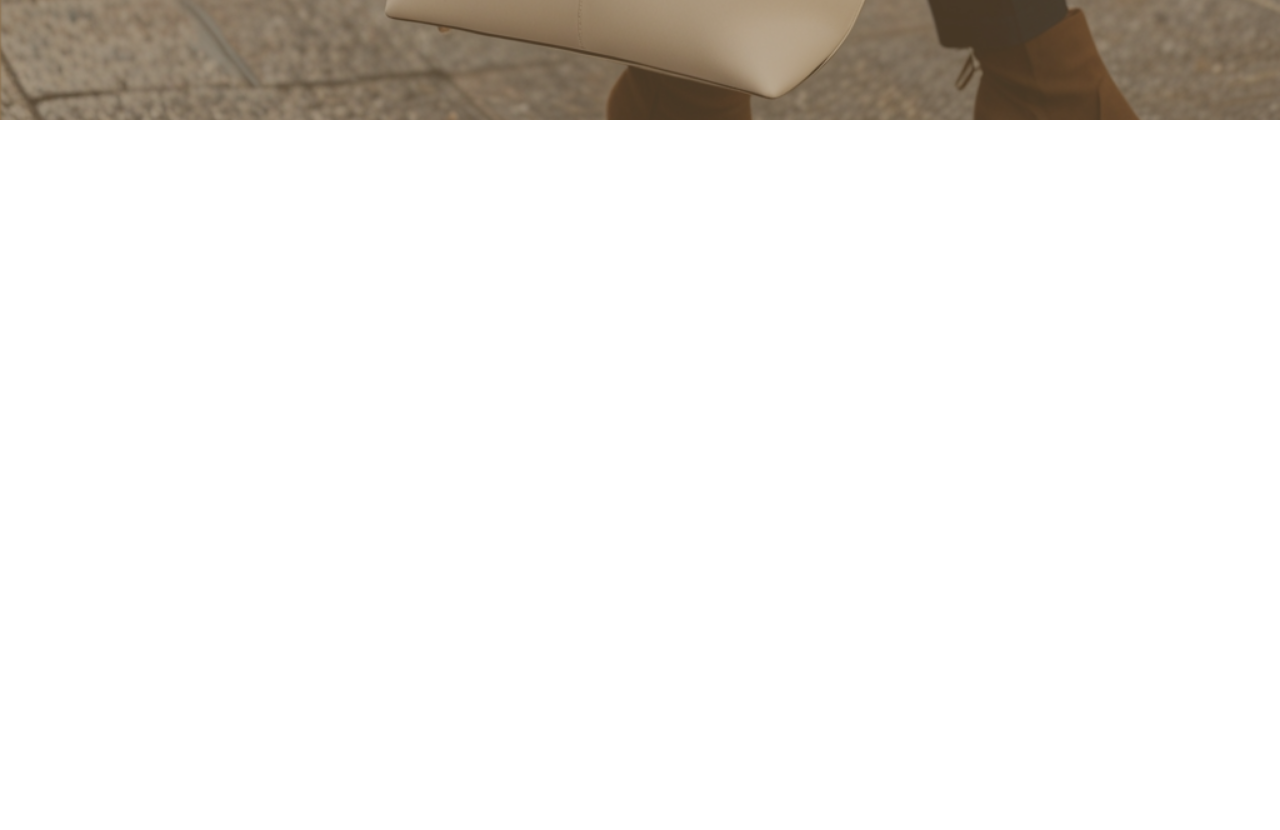
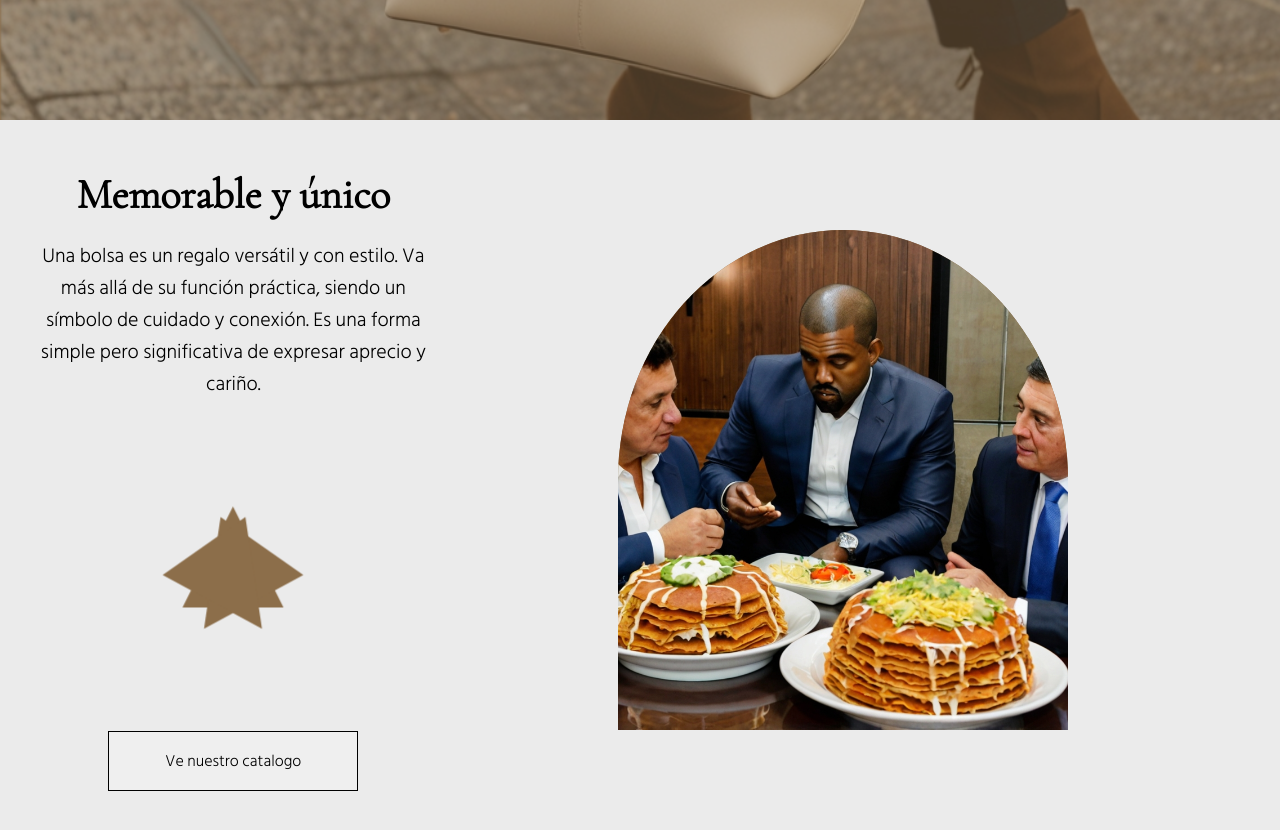
Before and after one commit to Tounka/bagelia, a React (Create React App) app: page / in a window 1280 px wide. Shown: the part 680-1510 px from the top of the page. Before the commit the page ends 800 px from the top, so only its background shows below. Built offline with nearby package versions, Linux system fonts and the light colour scheme.

Commit message:
formas e imagenes agregadas, mejoras generales a displays

```diff
--- a/src/App.css
+++ b/src/App.css
@@ -1,12 +1,18 @@
 .App, body, html, #root {
   width: 100%;
-  height: 100%;
+  min-height: 100%;
+  height: auto;
   display: flex;
   flex-direction: column;
 
 
 }
-
+html {
+  box-sizing: border-box;
+}
+*, *:before, *:after {
+  box-sizing: inherit;
+}
 *{
   font-family: 'FuentePrincipal';
 
--- a/src/ComponentesPrincipales/Botones/BtnNavigate.jsx
+++ b/src/ComponentesPrincipales/Botones/BtnNavigate.jsx
@@ -6,6 +6,9 @@ const BtnStyled = styled.button`
     height: 100%;
     border: none;
     cursor:pointer;
+
+    font-size: 16px;
+    border: ${props => props.border ? '1px solid black' : ''};
 `
 const ContenedorBtnMenu = styled.div`
     min-width: 120px;
@@ -75,7 +78,7 @@ const ContenedorBtnPaginaPrincipal = styled.div`
     cursor:pointer;
 `
 
-export const BtnNavigatePaginaPrincipal = ({txt, path}) =>{
+export const BtnNavigatePaginaPrincipal = ({txt, path, border}) =>{
     const navigate = useNavigate();
     const handleClickNavigate = () => {
 
@@ -89,7 +92,7 @@ export const BtnNavigatePaginaPrincipal = ({txt, path}) =>{
     }
     return(
         <ContenedorBtnPaginaPrincipal>
-            <BtnStyled onClick={handleClickNavigate}>
+            <BtnStyled onClick={handleClickNavigate} border={border}>
                 {txt}
             </BtnStyled>
         </ContenedorBtnPaginaPrincipal>
--- a/src/ComponentesPrincipales/Displays.jsx
+++ b/src/ComponentesPrincipales/Displays.jsx
@@ -6,7 +6,9 @@ const DisplayPrincipalStyled = styled.div`
     flex-direction:column;
 
     width: 100%;
-    height: calc(100% - 80px);
+
+    height: auto;
+    max-height: auto;
     margin-top: 80px;
 `
 export const DisplayPrincipal = ({children}) =>{
--- /dev/null
+++ b/src/ComponentesPrincipales/Img.jsx
@@ -0,0 +1,27 @@
+import styled from "styled-components";
+const ImageContainer = styled.div`
+  width: 100%;
+  height: 100%;
+
+
+
+  img {
+    width: 100%;
+    height: 100%;
+    object-fit: cover;
+  }
+
+`;
+
+export const ImgPicture = ({ src, alt, }) => {
+
+    return src ? (
+        <ImageContainer >
+            <picture>
+                <source srcSet={`${src}`} type="image/webp" />
+                <source srcSet={`${src}`} type="image/jpeg" />
+                <img src={`${src}`} alt={alt} loading="lazy"/>
+            </picture>
+        </ImageContainer>
+    ) : null;
+};
--- a/src/ComponentesPrincipales/MenuSuperior.jsx
+++ b/src/ComponentesPrincipales/MenuSuperior.jsx
@@ -15,6 +15,9 @@ const MenuStyled = styled.div`
     position: fixed;
     top: 0;
     left: 0;
+
+    z-index: 1000;
+
 `
 
 export const Menu = () =>{
--- a/src/Paginas/PaginaPrincipal/PaginaPrincipalUx.jsx
+++ b/src/Paginas/PaginaPrincipal/PaginaPrincipalUx.jsx
@@ -1,9 +1,11 @@
 
 import { SeccionBienvenida } from "./Secciones/SeccionBienvenida"
+import { SeccionRegalo } from "./Secciones/SeccionRegalo"
 export const PaginaPrincipalUx = () =>{
     return(
         <>
             <SeccionBienvenida />
+            <SeccionRegalo />
         </>
     )
 }
--- a/src/Paginas/PaginaPrincipal/Secciones/Componentes.jsx
+++ b/src/Paginas/PaginaPrincipal/Secciones/Componentes.jsx
@@ -1,7 +1,7 @@
 import styled from "styled-components";
 import bg from '../../../img/bg1.png';
 export const ContenedorBienvenida = styled.div`
-    height: 100%;
+
     width: 100%;
     display: flex;
     align-items: center;
@@ -10,6 +10,7 @@ export const ContenedorBienvenida = styled.div`
     background-color: var(--Dorado);
     position: relative;
     z-index: 100;
+    height: calc(100vh - 80px);
 
     &::before {
         content: "";
@@ -26,3 +27,23 @@ export const ContenedorBienvenida = styled.div`
         z-index: -1; /* Debe estar detrás del contenido */
     }
 `;
+
+export const ContenedorSeccion = styled.div`
+    height: calc(100vh - 80px);
+`
+export const SubtituloTexto = styled.h2`
+    font-size: ${props => props.size ? props.size : '24px'};
+    font-family: 'FuenteEspecial';
+    text-align:center;
+    margin:0;
+    margin-bottom: 10px 0;
+
+`
+export const TextoGenerico = styled.p`
+    font-size: ${props => props.size ? props.size : '20px'};
+    font-family: 'FuentePrincipal';
+    text-align:center;
+
+
+
+`
--- /dev/null
+++ b/src/Paginas/PaginaPrincipal/Secciones/Formas.jsx
@@ -0,0 +1,61 @@
+import React from 'react';
+import styled, { keyframes } from 'styled-components';
+
+// Definimos la animación de pulsación
+const pulse = keyframes`
+  0%, 100% {
+    transform: scale(1);
+  }
+  50% {
+    transform: scale(1.2);
+  }
+`;
+
+// Definimos el componente Estrella usando styled-components
+export const Estrella = styled.div`
+  width: 0;
+  height: 0;
+  border-left: 50px solid transparent;
+  border-right: 50px solid transparent;
+  border-bottom: 100px solid #8C6E4A;
+  position: relative;
+  margin: 50px;
+  animation: ${pulse} 2s infinite;
+
+  &:before {
+    content: '';
+    width: 0;
+    height: 0;
+    border-left: 50px solid transparent;
+    border-right: 50px solid transparent;
+    border-top: 100px solid #8C6E4A;
+    position: absolute;
+    top: 30px;
+    left: -50px;
+    transform: rotate(35deg);
+  }
+
+  &:after {
+    content: '';
+    width: 0;
+    height: 0;
+    border-left: 50px solid transparent;
+    border-right: 50px solid transparent;
+    border-top: 100px solid #8C6E4A;
+    position: absolute;
+    top: 30px;
+    left: -50px;
+    transform: rotate(-35deg);
+  }
+`;
+export const Puerta = styled.div`
+  height: 50%;
+  min-height: 500px;
+  width: 60%;
+  min-width: 350px;
+  max-width: 450px;
+  background-color: var(--Dorado);
+  border-radius: 50% 50% 0 0;
+
+  overflow:hidden;
+`;
--- a/src/Paginas/PaginaPrincipal/Secciones/SeccionBienvenida.jsx
+++ b/src/Paginas/PaginaPrincipal/Secciones/SeccionBienvenida.jsx
@@ -19,14 +19,14 @@ const TextoBienvenida = styled.h3`
 
 `
 const ContenedorBg = styled.div`
-  position: fixed;
-  top: 50%;
+  position: absolute;
+  top: 45%;
   left: 50%;
   height: 50%;
   min-height: 450px;
   width: 60%;
   min-width: 350px;
-  max-width: 800px;
+  max-width: 500px;
   background-color: #8c6e4aa3;
   border-radius: 50% 50% 0 0;
   z-index: -1;
--- /dev/null
+++ b/src/Paginas/PaginaPrincipal/Secciones/SeccionRegalo.jsx
@@ -0,0 +1,57 @@
+import styled from "styled-components";
+import { SubtituloTexto, TextoGenerico, ContenedorSeccion } from "./Componentes";
+import { BtnNavigatePaginaPrincipal } from "../../../ComponentesPrincipales/Botones/BtnNavigate";
+import { Estrella, Puerta } from "./Formas";
+import {ImgPicture} from '../../../ComponentesPrincipales/Img'
+import img from '../../../img/imgRam.jpg'
+const ContenedorRegalo = styled.div`
+    display: grid;
+    grid-template-columns: 2fr 4fr;
+
+    @media (max-width: 600px) {
+        grid-template-columns: 1fr;
+    }
+    width: 100%;
+    height: 100%;
+
+    background-color: var(--Blanco);
+    padding: 30px;
+
+`
+
+const ContenedorSubseccionRegalo = styled.div`
+    width: 100%;
+    height: 100%;
+    display: flex;
+    flex-direction: column;
+    align-items:center;
+    justify-content: space-around;
+
+
+`
+
+
+
+
+export const SeccionRegalo = () =>{
+    return(
+        <ContenedorSeccion>
+            <ContenedorRegalo>
+                <ContenedorSubseccionRegalo>
+                    <div>
+                    <SubtituloTexto size={'42px'}>Memorable y único</SubtituloTexto>
+                    <TextoGenerico>Una bolsa es un regalo versátil y con estilo. Va más allá de su función práctica, siendo un símbolo de cuidado y conexión. Es una forma simple pero significativa de expresar aprecio y cariño.</TextoGenerico>
+                    </div>
+                    <Estrella />
+                    <BtnNavigatePaginaPrincipal path={'catalogo'} txt={'Ve nuestro catalogo'} border />
+                </ContenedorSubseccionRegalo>
+
+                <ContenedorSubseccionRegalo>
+                    <Puerta>
+                        <ImgPicture src={img} alt={'Imagen de bolsa'}/>
+                    </Puerta>
+                </ContenedorSubseccionRegalo>
+            </ContenedorRegalo>
+        </ContenedorSeccion>
+    )
+}
```
Also changed, not shown: src/img/imgRam.jpg (added).
